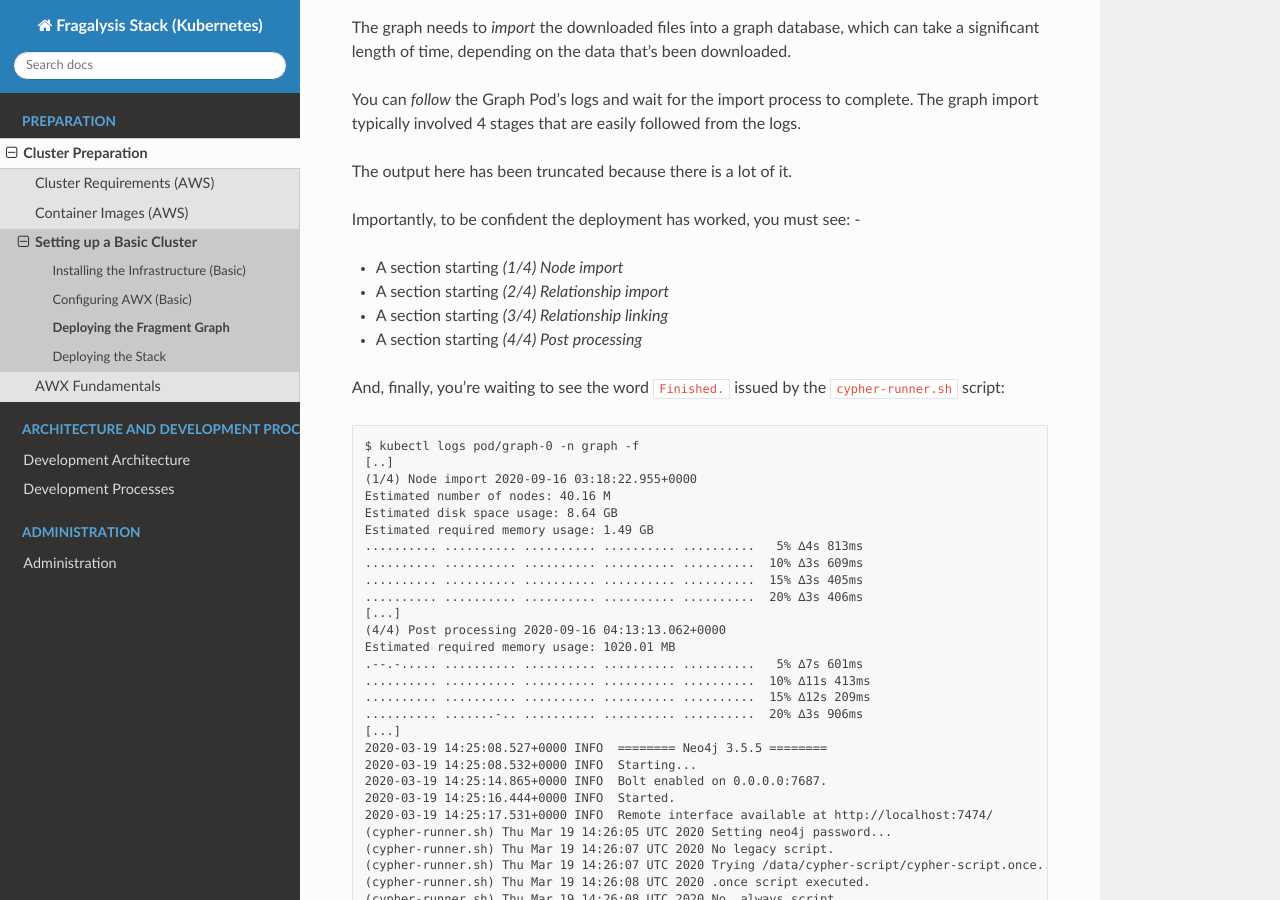
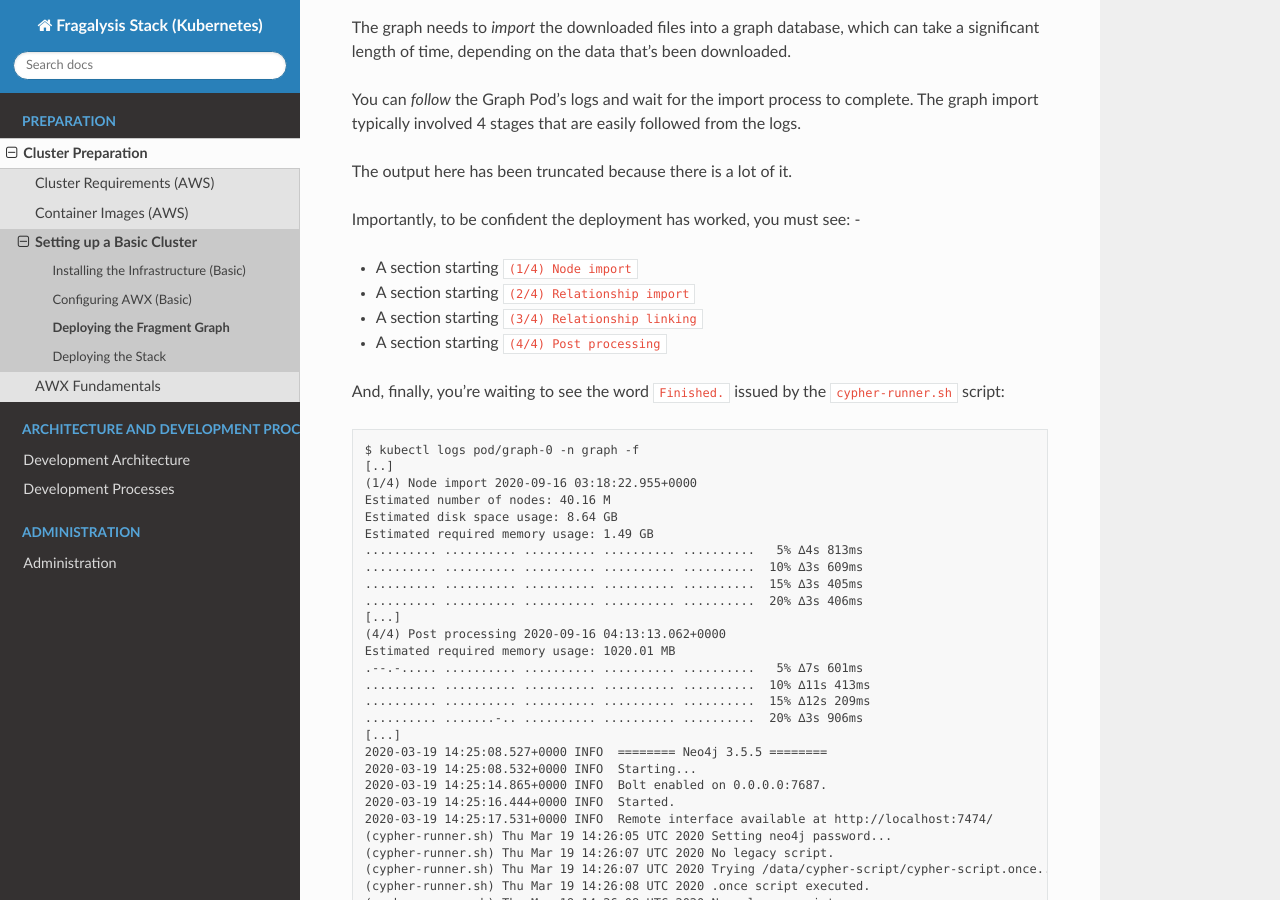
Before and after one commit to InformaticsMatters/dls-fragalysis-stack-kubernetes, a Sphinx documentation site: the page built from docs/source/cluster-prep/basic/graph-deployment.rst, in a window 1280 px wide and 900 px high, scrolled down 1768 px. Built offline with Sphinx 7.4.7 and the Read the Docs theme 2.0.0, drawn with Linux system fonts in a browser that asks for light colours; formulas are drawn with MathJax 3.

Commit message:
- Formatting correction

```diff
--- a/docs/source/cluster-prep/basic/graph-deployment.rst
+++ b/docs/source/cluster-prep/basic/graph-deployment.rst
@@ -63,10 +63,10 @@ The output here has been truncated because there is a lot of it.
 
 Importantly, to be confident the deployment has worked, you must see: -
 
-*   A section starting `(1/4) Node import`
-*   A section starting `(2/4) Relationship import`
-*   A section starting `(3/4) Relationship linking`
-*   A section starting `(4/4) Post processing`
+*   A section starting ``(1/4) Node import``
+*   A section starting ``(2/4) Relationship import``
+*   A section starting ``(3/4) Relationship linking``
+*   A section starting ``(4/4) Post processing``
 
 And, finally, you're waiting to see the word ``Finished.`` issued by the
 ``cypher-runner.sh`` script::
```
